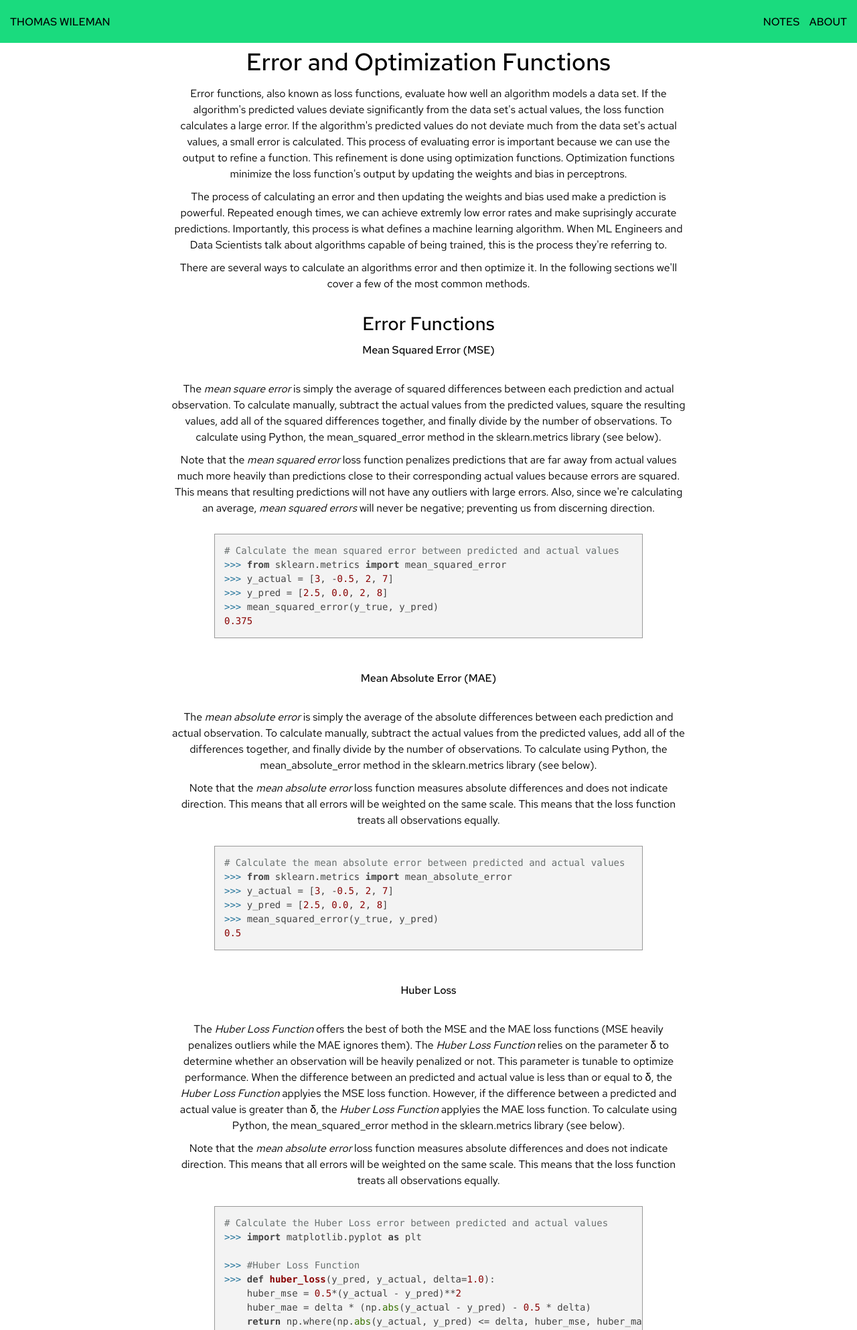
After one commit to tmwileman/thomaswileman, a Flask app: page /error_functions in a window 1280 px wide. The commit adds this page. Shown: the top 1986 px of the page at 67% size. Run offline with Flask 2, Linux system fonts and the light colour scheme; some libraries are stand-ins or nearby versions.

Commit message:
error/optimization functions complete.

```diff
--- a/app.py
+++ b/app.py
@@ -46,5 +46,10 @@ def perceptron_and_logic_gates():
     return render_template("perceptrons_and_logic_gates.html")
 
 
+@app.route("/error_functions", methods=["GET", "POST"])
+def error_functions():
+    return render_template("error_functions.html")
+
+
 if __name__ == "__main__":
     app.run(debug=True)
--- a/static/stylesheets/main.css
+++ b/static/stylesheets/main.css
@@ -80,6 +80,18 @@ h3.notes {
   text-align: center;
   margin: auto;
   padding-top: 2%;
+}
+
+h4 {
+  background-color: white;
+  color: #000000;
+  font-family: 'Red Hat Text', sans-serif;
+  font-size: 100%;
+  font-weight: 500;
+  text-align: center;
+  padding-top: 1%;
+  padding-left: 15%;
+  padding-right: 15%;
 }
 
 p {
@@ -447,7 +459,7 @@ width: 20%;
     }
 
   table.logic-gate {
-    width: 35%;
+    width: 40%;
     }
 
   code {
--- a/templates/base.html
+++ b/templates/base.html
@@ -12,13 +12,24 @@
     <link rel="stylesheet" href="https://cdnjs.cloudflare.com/ajax/libs/highlight.js/10.0.3/styles/default.min.css">
     <script src="https://cdnjs.cloudflare.com/ajax/libs/highlight.js/10.0.3/highlight.min.js"></script>
     <script>hljs.initHighlightingOnLoad();</script>
-    <link rel="icon" href="../static/Thomas_Head.png"">
+    <script src="https://polyfill.io/v3/polyfill.min.js?features=es6"></script>
+    <script src="https://polyfill.io/v3/polyfill.min.js?features=es6"></script>
+    <script>
+        MathJax = {
+            tex: {
+                inlineMath: [['$', '$'], ['\\(', '\\)']]
+            }
+        };
+    </script>
+    <script id="MathJax-script" async src="https://cdn.jsdelivr.net/npm/mathjax@3/es5/tex-chtml.js">
+    </script>
+    <link rel="icon" href="../static/Thomas_Head.png">
     <div class=" header">
-    <a href="/">THOMAS WILEMAN</a>
-    <div class="header-right">
-        <a href="/notes">NOTES</a>
-        <a href="/about">ABOUT</a>
-    </div>
+        <a href="/">THOMAS WILEMAN</a>
+        <div class="header-right">
+            <a href="/notes">NOTES</a>
+            <a href="/about">ABOUT</a>
+        </div>
     </div>
 </head>
 
--- /dev/null
+++ b/templates/error_functions.html
@@ -0,0 +1,194 @@
+{% extends 'base.html' %}
+
+{% block body %}
+<h2 class="notes">Error and Optimization Functions</h2>
+<p class="notes">
+    Error functions, also known as loss functions, evaluate how well an algorithm models a data set. If the algorithm's predicted values deviate significantly from the data set's actual values, the loss function calculates a large error. If the algorithm's predicted values do not deviate much from the data set's actual values, a small error is calculated. This process of evaluating error is important because we can use the output to refine a function. This refinement is done using optimization functions. Optimization functions minimize the loss function's output by updating the weights and bias in perceptrons.
+</p>
+<p class="notes">
+    The process of calculating an error and then updating the weights and bias used make a prediction is powerful. Repeated enough times, we can achieve extremly low error rates and make suprisingly accurate predictions. Importantly, this process is what defines a machine learning algorithm. When ML Engineers and Data Scientists talk about algorithms capable of being trained, this is the process they're referring to.
+</p>
+<p class="notes">
+    There are several ways to calculate an algorithms error and then optimize it. In the following sections we'll cover a few of the most common methods.
+</p>
+<h3 class="notes">
+    Error Functions
+</h3>
+<h4 class="notes">
+    Mean Squared Error (MSE)
+</h4>
+<math xmlns="http://www.w3.org/1998/Math/MathML">
+    $$MSE=\frac{\sum_{i=1}^n(y_{i}-\hat{y}_{i})}{n}$$
+</math>
+<p class="notes">
+    The <i>mean square error</i> is simply the average of squared differences between each prediction and actual observation. To calculate manually, subtract the actual values from the predicted values, square the resulting values, add all of the squared differences together, and finally divide by the number of observations. To calculate using Python, the mean_squared_error method in the sklearn.metrics library (see below).
+</p>
+<p class="notes">
+    Note that the <i>mean squared error</i> loss function penalizes predictions that are far away from actual values much more heavily than predictions close to their corresponding actual values because errors are squared. This means that resulting predictions will not have any outliers with large errors. Also, since we're calculating an average, <i>mean squared errors</i> will never be negative; preventing us from discerning direction.
+</p>
+<pre>
+    <code class="python"># Calculate the mean squared error between predicted and actual values
+>>> from sklearn.metrics import mean_squared_error
+>>> y_actual = [3, -0.5, 2, 7]
+>>> y_pred = [2.5, 0.0, 2, 8]
+>>> mean_squared_error(y_true, y_pred)
+0.375</code>
+</pre>
+<h4 class="notes">
+    Mean Absolute Error (MAE)
+</h4>
+<math xmlns="http://www.w3.org/1998/Math/MathML">
+    $$MAE=\frac{\sum_{i=1}^n|y_{i}-\hat{y}_{i}|}{n}$$
+</math>
+<p class="notes">
+    The <i>mean absolute error</i> is simply the average of the absolute differences between each prediction and actual observation. To calculate manually, subtract the actual values from the predicted values, add all of the differences together, and finally divide by the number of observations. To calculate using Python, the mean_absolute_error method in the sklearn.metrics library (see below).
+</p>
+<p class="notes">
+    Note that the <i>mean absolute error</i> loss function measures absolute differences and does not indicate direction. This means that all errors will be weighted on the same scale. This means that the loss function treats all observations equally.
+</p>
+<pre>
+    <code class="python"># Calculate the mean absolute error between predicted and actual values
+>>> from sklearn.metrics import mean_absolute_error
+>>> y_actual = [3, -0.5, 2, 7]
+>>> y_pred = [2.5, 0.0, 2, 8]
+>>> mean_squared_error(y_true, y_pred)
+0.5</code>
+</pre>
+<h4 class="notes">
+    Huber Loss
+</h4>
+<math xmlns="http://www.w3.org/1998/Math/MathML">
+    $$L_{\delta_{\mathrm{}}}=
+    \begin{cases}
+    \frac{1}{2}(y-f(x))^2 & \text{for|y-f(x)|}\leq\delta_{\mathrm{}} \\
+    \delta_{\mathrm{}}|y-f(x)|-/frac{1}{2}\delta_{\mathrm{}}^2 & \text{otherwise}
+    \end{cases}$$
+</math>
+<p class="notes">
+    The <i>Huber Loss Function</i> offers the best of both the MSE and the MAE loss functions (MSE heavily penalizes outliers while the MAE ignores them). The <i>Huber Loss Function</i> relies on the parameter &#x3B4 to determine whether an observation will be heavily penalized or not. This parameter is tunable to optimize performance. When the difference between an predicted and actual value is less than or equal to &#x3B4, the <i>Huber Loss Function</i> applyies the MSE loss function. However, if the difference between a predicted and actual value is greater than &#x3B4, the <i>Huber Loss Function</i> applyies the MAE loss function. To calculate using Python, the mean_squared_error method in the sklearn.metrics library (see below).
+</p>
+<p class="notes">
+    Note that the <i>mean absolute error</i> loss function measures absolute differences and does not indicate direction. This means that all errors will be weighted on the same scale. This means that the loss function treats all observations equally.
+</p>
+<pre>
+    <code class="python"># Calculate the Huber Loss error between predicted and actual values
+>>> import matplotlib.pyplot as plt
+
+>>> #Huber Loss Function
+>>> def huber_loss(y_pred, y_actual, delta=1.0):
+    huber_mse = 0.5*(y_actual - y_pred)**2
+    huber_mae = delta * (np.abs(y_actual - y_pred) - 0.5 * delta)
+    return np.where(np.abs(y_actual, y_pred) <= delta, huber_mse, huber_mae)
+
+>>> y_actual = np.array([3, -0.5, 2, 7])
+>>> y_pred = np.array([2.5, 0.0, 2, 8])
+>>> huber_loss(y_actual, y_pred)
+array([ 0.   ,  0.125, -0.5  ,  0.5  ])</code>
+</pre>
+<h3 class="notes">
+    Optimization Functions
+</h3>
+<h4 class="notes">
+    Gradient Descent
+</h4>
+<math xmlns="http://www.w3.org/1998/Math/MathML">
+    \begin{cases}
+    $$W=W-\alpha\frac{\alpha}{\alpha*W}J(W) & \text{to update weights} \\
+    $$b=b-\alpha\frac{\alpha}{\alpha*b}J(b) & \text{to update bias}
+    \end{cases}$$
+</math>
+<p class="notes">
+    Gradient Descent is commonly used to optimize linear regression and classification algorithms. It relies on the output of the loss function, <i>J</i>, and user defined learning rate, &#x3B1, to incrementally update the weights and bias in the prediction algorithm. Importantly, the change is a factor of the weight, or bias, and loss function's first order derivative. This provides the direction (whether the function is increasing or decreasing).
+</p>
+<p class="notes">
+    Learning rates have a significant impact on an optimization function's performance. Think of learning rates as stride length. Large learning rates mean large strides and small learning rates mean small strides. Large strides are beneficial when you're far away from your goal (fast convergence) but you can run the risk of overshooting. Small strides are beneficial when you're close to your goal because you can get incrementally closer with out overshooting; however, you may take a long time to get there because you're taking very small steps (slow convergence).
+</p>
+<pre>
+    <code class="python"># Gradient Descent Function
+>>> import numpy as np
+
+>>> def gradient_descent(gradient, start, learn_rate, n_iter=50, tolerance=1e-06):
+        vector = start
+        for _ in range(n_iter):
+        diff = -learn_rate * gradient(vector)
+        if np.all(np.abs(diff) <= tolerance):
+            break
+        vector += diff
+    return vector
+
+>>> gradient_descent(gradient=lambda v: 2 * v, start=10.0, learn_rate=0.2)
+2.210739197207331e-06
+
+<a href="https://realpython.com/gradient-descent-algorithm-python/">Real Python</a></code>
+</pre>
+<h4 class="notes">
+    Stochastic Gradient Descent
+</h4>
+<p class="notes">
+    Stochastic Gradient Descent works in much the same way Gradient Descent does. However, instead of calculating the derivatives for every observation and feature combination in the dataset (like Gradient Descent does), Stochastic Gradient Descent calculates the derivatives for only one observation.
+</p>
+<p class="notes">
+    Consider a dataset containing 10 features for 1,000 observations. If we were to calculate the Gradient Descent of this dataset, we would need to calculate the derivative of each feature/observation combination; (10,000) computations. Now consider that we'd like to train the model by running 1,000 iterations. This increases the number of computations to 100,000. This is a computationaly intensive process and could take some time to complete.
+</p>
+<p class="notes">
+    Using Stochastic Gradient Descent, instead of calculating the derivative for each observation/features combination, we calculate the derivatives for only one observation/features combination. This means that in a dataset with 10 features describing 1,000 observations, one iteration of the model will have 10 calculations. In the 1,000 iteration training run we'd end up with 10,000 calculations. 10X less than when we used Gradient Descent.
+</p>
+<p class="notes">
+    The difference between Gradient Descent and Stochastic Gradient Descent is a trade off between convergence and minimized errors. Gradient Descent will almost certainly result in a smaller error but will take a much longer time to complete. Stochastic Gradient Descent will converge faster but will not get as small of an error as Gradient Descent.
+</p>
+<pre>
+    <code class="python"># Use sklearns SGDClassifier to classify a dataset
+>>> from sklearn.linear_model import SGDClassifier
+
+>>> X = [[0., 0.], [1., 1.]]
+>>> y = [0, 1]
+>>> clf = SGDClassifier(loss="hinge", penalty="l2", max_iter=5) # Hinge: (soft-margin) linear Support Vector Machine
+>>> clf.fit(X, y)
+>>> SGDClassifier(max_iter=5)
+>>> clf.predict([[2., 2.]])
+array([1])
+
+<a href="https://scikit-learn.org/stable/modules/sgd.html">scikit-learn</a></code>
+</pre>
+<h4 class="notes">
+    Mini-Batch Gradient Descent
+</h4>
+<p class="notes">
+    Much the way the Huber Loss function split the difference between MAE and MSE, Mini-Batch Gradient Descent splits the difference between Gradient Descent and Stochastic Gradient Descent. Mini-Batch aims to take advantage of the fast convergence of Stochastic Gradient Descent and low errors of Gradient Descent by splitting the dataset into minibatches, computing the gradient for each minibatch, and then repeating as necessary. Splitting the dataset into minibatches enables much faster computation while including all observations.
+</p>
+<p class="notes">
+
+</p>
+<pre>
+    <code class="python"># Use sklearns SGDClassifier to classify a dataset
+>>> from sklearn.linear_model import SGDRegressor
+
+>>> def iter_minibatches(chunksize):
+        # Provide chunks one by one
+        chunkstartmarker = 0
+        while chunkstartmarker < numtrainingpoints:
+            chunkrows = range(chunkstartmarker,chunkstartmarker+chunksize)
+            X_chunk, y_chunk = getrows(chunkrows)
+            yield X_chunk, y_chunk
+            chunkstartmarker += chunksize
+
+>>> def main():
+        batcherator = iter_minibatches(chunksize=1000)
+        model = SGDRegressor()
+
+        # Train model
+        for X_chunk, y_chunk in batcherator:
+            model.partial_fit(X_chunk, y_chunk)
+
+        # Now make predictions with trained model
+        y_predicted = model.predict(X_test)
+
+<a href="https://adventuresindatascience.wordpress.com/2014/12/30/minibatch-learning-for-large-scale-data-using-scikit-learn/">Code Credit to Apu Mishra</a></code>
+</pre>
+<h3 class="notes">
+    Conclusion
+</h3>
+<p class="notes">
+    There are many other error and optimization functions. I will update this document to include them as I learn about them. If you have any recommendations on which error or optimization functions I should study next, don't hesitate to contact me (links below).
+</p>
+{% endblock %}
--- a/templates/home.html
+++ b/templates/home.html
@@ -20,11 +20,11 @@
     <h2>Recently Added Notes</h2>
     <hr>
     <ul>
+        <li><a href="/error_functions">Error Functions</li>
         <li><a href="/perceptrons_and_logic_gates">Perceptrons as Logic Gates</li>
         <li><a href="/perceptron_primer">Perceptron Primer</li>
         <li><a href="/data_types">Data Types</li>
         <li><a href="/ai_ml_dl">Artifical Intelligence vs Machine Learning vs Deep Learning</li>
-        <li><a href="/import_csv">Import a CSV</a></li>
     </ul>
 </div>
 {% endblock %}
--- a/templates/notes.html
+++ b/templates/notes.html
@@ -6,6 +6,10 @@
     <hr>
     <ul>
         <li><a href="/ai_ml_dl">Artifical Intelligence vs Machine Learning vs Deep Learning</li>
+    </ul>
+
+    <ul>
+        <li><a href="/error_functions">Error Functions</li>
     </ul>
 </div>
 <div class="note-container">
--- a/templates/perceptron_primer.html
+++ b/templates/perceptron_primer.html
@@ -70,9 +70,11 @@
 <p class="notes">
     Now let's walk through how a perceptron works.
 </p>
-<h3 class="notes">Step 1: Multiply Inputs By Their Corresponding Weights</h3>
+<h3 class="notes">
+    Step 1: Multiply Inputs By Their Corresponding Weights
+</h3>
 <p class="notes">
-    Any number of variables can be submitted as inputs to a perceptron and each of these variables is multiplied by a corresponding weight. Initially, the weights can be manually or randomly generated. However, modern neural networks include a backpropagation algorithm that analyzes the perceptron's error and then adjusts the weights to decrease the error.
+    Any number of variables can be submitted as inputs to a perceptron and each of these variables is multiplied by a corresponding weight. Initially, the weights are randomly generated. However, modern neural networks include a backpropagation algorithm that analyzes the perceptron's error and then adjusts the weights to decrease the error.
 </p>
 <img src="../static/perceptron_primer_s1.png" class="center-image-small">
 <h3 class="notes">Step 2: Sum the Weighted Inputs</h3>
```
